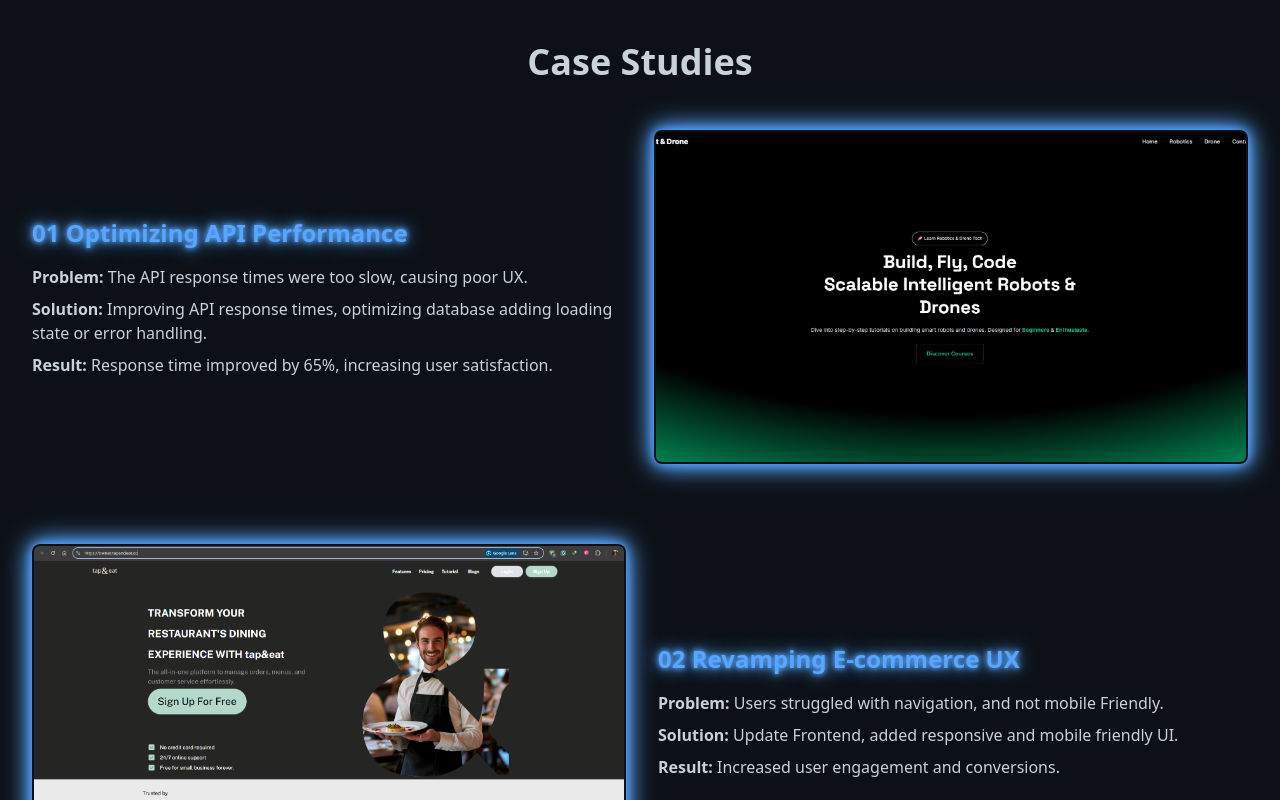
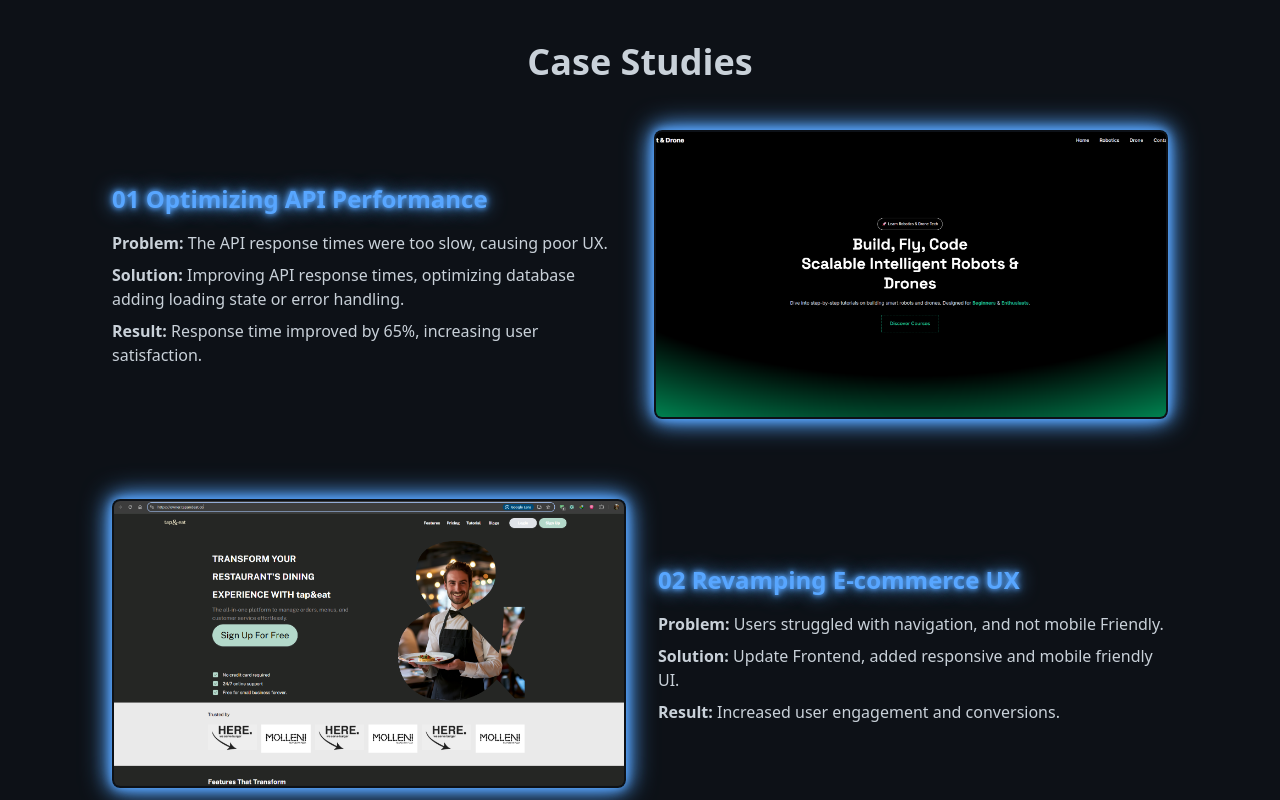
Before and after one commit to aliWaqas699969/2025-Portfolio, a React (Vite) app: page / in a window 1280 px wide. Shown: the part 2700-3500 px from the top of the page. Built offline with nearby package versions, Linux system fonts and the light colour scheme.

Commit message:
bug fixed

```diff
--- a/src/components/CaseStudiesSection.jsx
+++ b/src/components/CaseStudiesSection.jsx
@@ -47,7 +47,7 @@ function CaseStudy({ study, index }) {
   return (
     <div
       id="case-studies"
-      className={`flex flex-col ${
+      className={`max-w-12xl px-20 flex flex-col ${
         isEven ? "md:flex-row" : "md:flex-row-reverse"
       } items-center gap-8`}
     >
```
